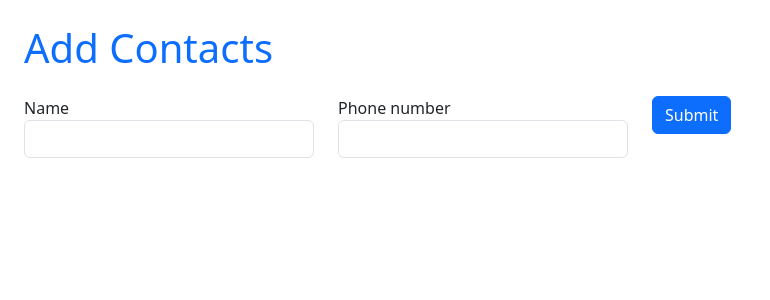
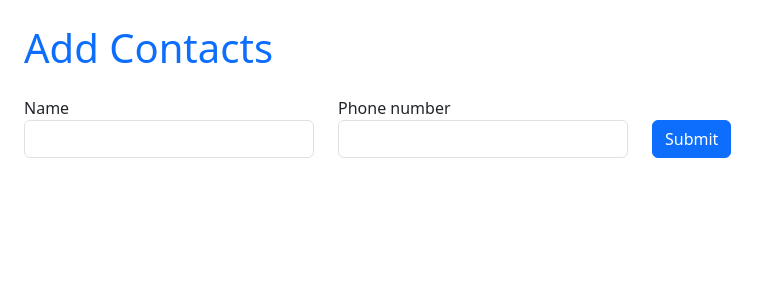
Before and after one commit to byiringiroscar/Django-htmx-dynamic-form-creation-with-multiple-submit, a Django app: page / in a window 1280 px wide. Shown: the top 300 px of the page, without its empty margins (0-770 px from the left). Run offline with Django 5.2, Linux system fonts and the light colour scheme; some libraries are stand-ins or nearby versions.

Commit message:
Update form.html

```diff
--- a/core/templates/partials/form.html
+++ b/core/templates/partials/form.html
@@ -8,7 +8,7 @@
             <label for="{{ form.phone_number.id_for_label }}">{{ form.phone_number.label }}</label>
             {{ form.phone_number }}
         </div>
-        <div class="col-3">
+        <div class="col-3 align-self-end">
             <button class="btn btn-primary" type="submit">Submit</button>
         </div>
 
```
